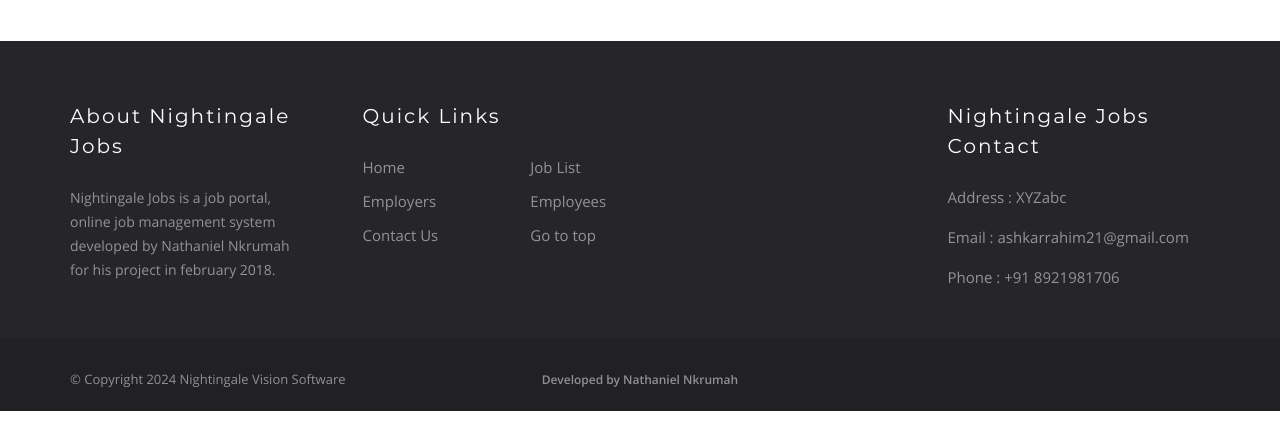
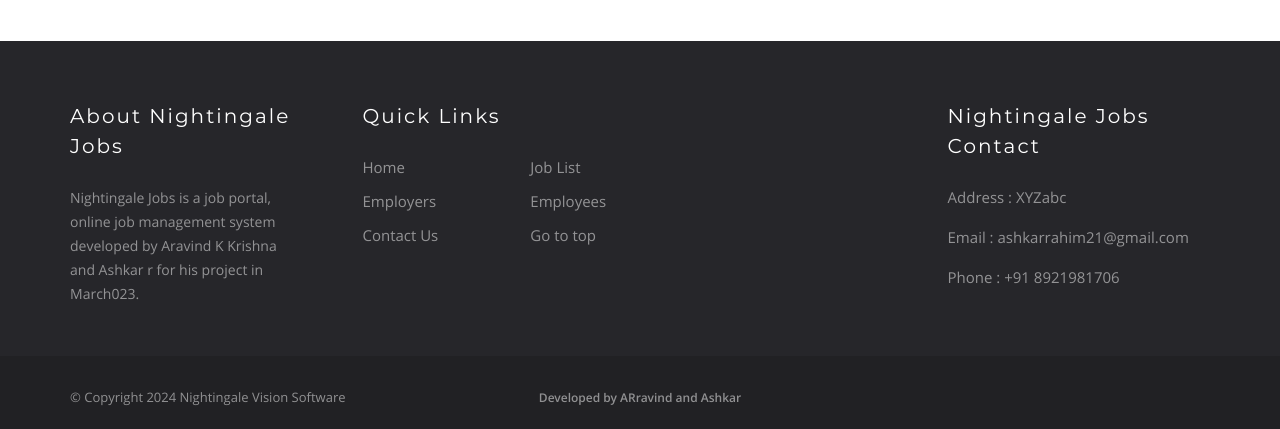
Before and after one commit to AravindKKrishna/PortCode, a PHP site: page /phpmail/company.php?ref=CM858235891 in a window 1280 px wide. Shown: the part 1360-1789 px from the top of the page. Run offline with PHP 8.4, Linux system fonts and the light colour scheme; data comes from the database, SQL or seed files in the repository; some libraries are stand-ins or nearby versions.

Commit message:
Update company.php

```diff
--- a/company.php
+++ b/company.php
@@ -479,7 +479,7 @@ $page = 1;
 
 										<div class="footer-about-us">
 											<h5 class="footer-title">About Nightingale Jobs</h5>
-											<p>Nightingale Jobs is a job portal, online job management system developed by Nathaniel Nkrumah for his project in february 2018.</p>
+											<p>Nightingale Jobs is a job portal, online job management system developed by Aravind K Krishna and Ashkar r for his project in March023.</p>
 
 										</div>
 
@@ -536,7 +536,7 @@ $page = 1;
 							<div class="col-sm-4 col-md-4">
 
 								<ul class="bottom-footer-menu">
-									<li><a >Developed by Nathaniel Nkrumah</a></li>
+									<li><a >Developed by ARravind and Ashkar</a></li>
 								</ul>
 
 							</div>
```
